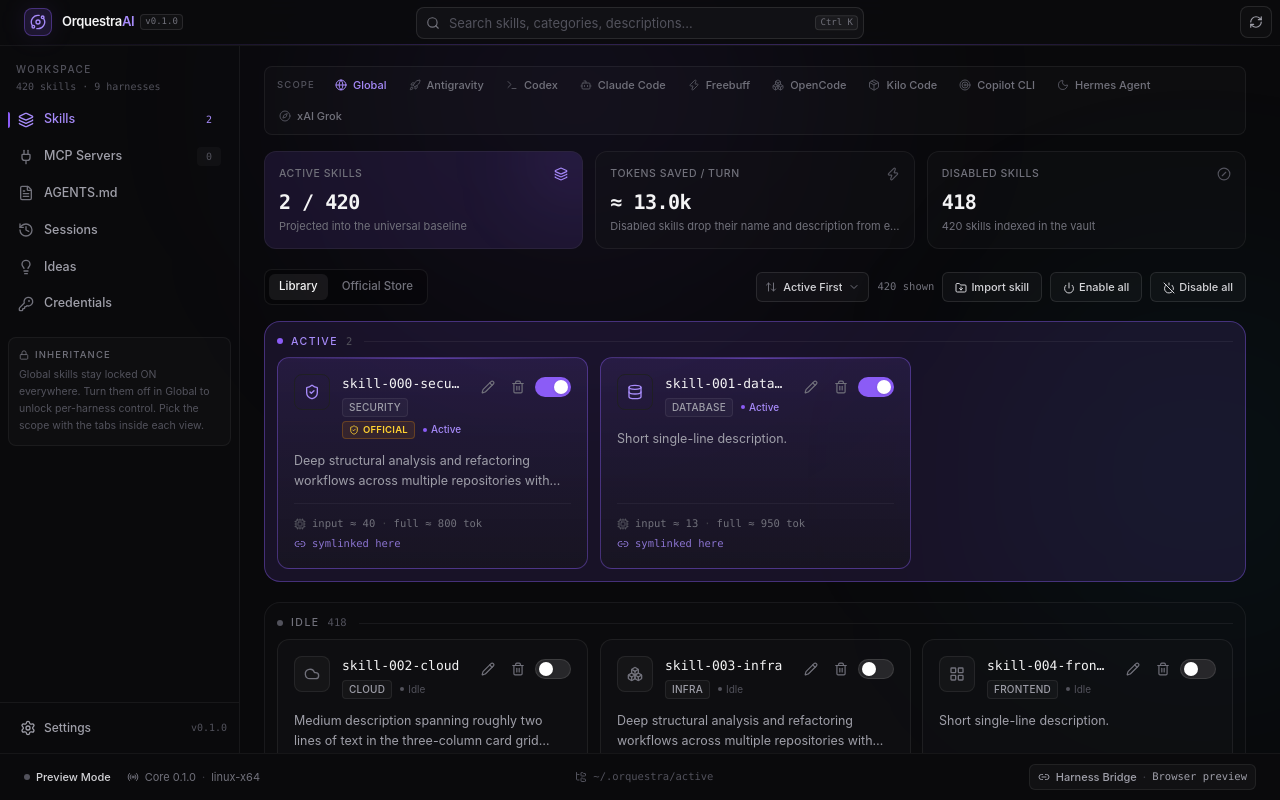
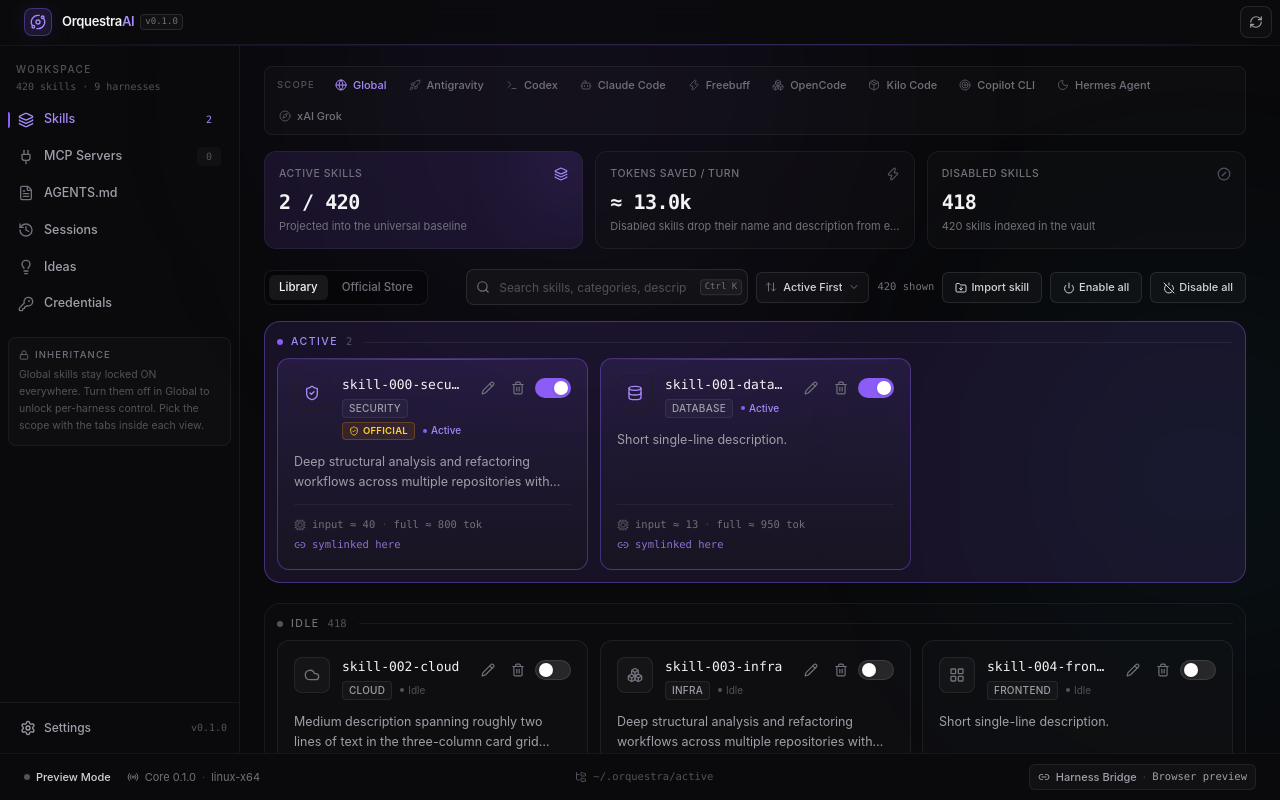
Before and after one commit to internetdozero/OrquestraAI, a React (Vite) app: page / in a window 1280 px wide. Built offline with nearby package versions, Linux system fonts and the light colour scheme.

Commit message:
refactor(search): move search into view toolbars with shared input
Remove the global header search in favor of per-view search fields,
adding a shared ToolbarSearchInput with a Ctrl+K shortcut that focuses
the visible view search.

```diff
--- a/src/App.tsx
+++ b/src/App.tsx
@@ -244,6 +244,20 @@
     clearError();
   };
 
+  // Global search shortcut: focuses the visible view's search field.
+  useEffect(() => {
+    const onKeyDown = (event: KeyboardEvent) => {
+      if (!(event.metaKey || event.ctrlKey) || event.key.toLowerCase() !== "k") return;
+      const target = document.querySelector<HTMLInputElement>("[data-view-search]");
+      if (!target) return;
+      event.preventDefault();
+      target.focus();
+      target.select();
+    };
+    window.addEventListener("keydown", onKeyDown);
+    return () => window.removeEventListener("keydown", onKeyDown);
+  }, []);
+
   if (!essentialsReady) return <BootScreen />;
 
   return (
@@ -256,9 +270,6 @@
 
       <Header
         isTauri={isTauri}
-        mode={view}
-        query={query}
-        onQueryChange={setQuery}
         onRefresh={() => {
           // Every view reloads through the shared token; skills additionally
           // refreshes harness counters with a toast.
--- a/src/components/Header.tsx
+++ b/src/components/Header.tsx
@@ -1,17 +1,12 @@
-import { useEffect, useRef, useState } from "react";
-import { Orbit, RefreshCw, Search } from "lucide-react";
+import { useEffect, useState } from "react";
+import { Orbit, RefreshCw } from "lucide-react";
 import { getCurrentWindow } from "@tauri-apps/api/window";
 import { useI18n } from "../hooks/useI18n";
-import type { ActiveView } from "../lib/views";
 import { cn } from "../lib/utils";
 
 interface HeaderProps {
-  query: string;
-  onQueryChange: (value: string) => void;
   onRefresh: () => void;
   refreshing: boolean;
-  /** The platform view being shown; the skills view owns its harness scope. */
-  mode?: ActiveView;
   /** True inside the desktop shell: fuses frameless window controls into the header. */
   isTauri: boolean;
 }
@@ -82,17 +77,8 @@
   );
 }
 
-export function Header({
-  query,
-  onQueryChange,
-  onRefresh,
-  refreshing,
-  mode = "skills",
-  isTauri,
-}: HeaderProps) {
+export function Header({ onRefresh, refreshing, isTauri }: HeaderProps) {
   const { t } = useI18n();
-  const searchRef = useRef<HTMLInputElement>(null);
-  const showSearch = mode === "skills" || mode === "mcps";
   const [maximized, setMaximized] = useState(false);
 
   useEffect(() => {
@@ -173,22 +159,6 @@
     </div>
   ) : null;
 
-  useEffect(() => {
-    if (!showSearch) return;
-
-    const onKeyDown = (event: KeyboardEvent) => {
-      const isShortcut = (event.metaKey || event.ctrlKey) && event.key === "k";
-      if (!isShortcut) return;
-
-      event.preventDefault();
-      searchRef.current?.focus();
-      searchRef.current?.select();
-    };
-
-    window.addEventListener("keydown", onKeyDown);
-    return () => window.removeEventListener("keydown", onKeyDown);
-  }, [showSearch]);
-
   return (
     <header
       className="relative z-20 shrink-0 border-b border-white/5 bg-[#0b0b0e]/85 backdrop-blur-xl"
@@ -219,29 +189,8 @@
           </div>
         </div>
 
-        {showSearch ? (
-          <>
-            {/* Search: pinned to the true window center, clear of both flanks. */}
-            <div className="absolute top-1/2 left-1/2 w-[min(28rem,calc(100%-36rem))] -translate-x-1/2 -translate-y-1/2">
-              <Search className="pointer-events-none absolute top-1/2 left-2.5 size-3.5 -translate-y-1/2 text-zinc-500" />
-              <input
-                ref={searchRef}
-                type="search"
-                value={query}
-                onChange={(event) => onQueryChange(event.target.value)}
-                placeholder={
-                  mode === "mcps" ? t.common.searchPlaceholderMcps : t.common.searchPlaceholder
-                }
-                aria-label={
-                  mode === "mcps" ? t.common.searchAriaLabelMcps : t.common.searchAriaLabel
-                }
-                spellCheck={false}
-                className="h-8 w-full rounded-lg border border-white/10 bg-zinc-900/60 pr-14 pl-8 text-[13px] leading-8 text-zinc-200 placeholder:text-zinc-600 outline-none transition focus:border-emerald-500/40 focus:bg-zinc-900 focus:ring-2 focus:ring-emerald-500/10 [&::-webkit-search-cancel-button]:appearance-none"
-              />
-              <kbd className="pointer-events-none absolute top-1/2 right-1.5 hidden -translate-y-1/2 items-center gap-0.5 rounded border border-white/10 bg-white/[0.04] px-1 font-mono text-[9px] text-zinc-500 sm:flex">
-                Ctrl&nbsp;K
-              </kbd>
-            </div>            {/* Refresh + window controls */}
+        <div className="flex-1 self-stretch" />
+        {/* Refresh + window controls */}
         <div className="ml-auto flex shrink-0 items-center gap-2">
           {refreshButton}
           {isTauri && (
@@ -251,21 +200,6 @@
             </>
           )}
         </div>
-          </>
-        ) : (
-          <>
-            <div className="flex-1 self-stretch" />
-            <div className="ml-auto flex shrink-0 items-center gap-2">
-              {refreshButton}
-              {isTauri && (
-                <>
-                  <span aria-hidden className="mx-0.5 h-4 w-px bg-white/10" />
-                  {windowControls}
-                </>
-              )}
-            </div>
-          </>
-        )}
       </div>
 
       <div className="hairline-gradient h-px w-full opacity-60" />
--- a/src/components/McpView.tsx
+++ b/src/components/McpView.tsx
@@ -221,6 +221,8 @@
         <div className="mb-4 flex flex-wrap items-center justify-between gap-x-4 gap-y-3">
           <StoreTabs showStore={showStore} onChange={setShowStore} className="mb-0" />
           <McpToolbar
+            query={query}
+            onQueryChange={(value) => onQueryChange?.(value)}
             scope={scope}
             scopeLabel={scopeLabel}
             visibleCount={visibleServers.length}
--- a/src/components/SkillsToolbar.tsx
+++ b/src/components/SkillsToolbar.tsx
@@ -14,7 +14,7 @@
 import { useI18n } from "../hooks/useI18n";
 import { CustomDropdown } from "./CustomDropdown";
 import { StoreTabs } from "./StoreTabs";
-import { actionButtonClass, StatTile } from "./ui";
+import { actionButtonClass, StatTile, ToolbarSearchInput } from "./ui";
 
 /** Order control for the skill grid, sat with the other grid controls. */
 function SortSelect({ value, onChange }: { value: SortMode; onChange: (mode: SortMode) => void }) {
@@ -58,6 +58,9 @@
   /** Library | Official Store switch, sat with the other grid controls. */
   showStore: boolean;
   onShowStoreChange: (show: boolean) => void;
+  /** Live search text owned by the parent view. */
+  query: string;
+  onQueryChange: (query: string) => void;
 }
 
 /**
@@ -84,6 +87,8 @@
   onImport,
   showStore,
   onShowStoreChange,
+  query,
+  onQueryChange,
 }: SkillsToolbarProps) {
   const { t } = useI18n();
   const isGlobal = scope === GLOBAL_SCOPE.id;
@@ -122,6 +127,12 @@
         <StoreTabs showStore={showStore} onChange={onShowStoreChange} className="mb-0" />
 
         <div className="flex min-w-0 flex-1 flex-wrap items-center justify-end gap-2 sm:flex-none">
+          <ToolbarSearchInput
+            value={query}
+            onChange={onQueryChange}
+            placeholder={t.common.searchPlaceholder}
+            ariaLabel={t.common.searchAriaLabel}
+          />
           <SortSelect value={sortMode} onChange={onSortModeChange} />
           <span className="font-mono text-[10.5px] whitespace-nowrap text-zinc-500">
             {t.skills.shownCount(visibleCount)}
--- a/src/components/SkillsView.tsx
+++ b/src/components/SkillsView.tsx
@@ -265,6 +265,8 @@
         onImport={() => setImportOpen(true)}
         showStore={showStore}
         onShowStoreChange={setShowStore}
+        query={query}
+        onQueryChange={onQueryChange}
       />
 
       {banner && hasSkills && (
--- a/src/components/credentials/CredentialsHeader.tsx
+++ b/src/components/credentials/CredentialsHeader.tsx
@@ -123,6 +123,7 @@
           <Search className="pointer-events-none absolute top-1/2 left-2.5 size-3.5 -translate-y-1/2 text-zinc-500" />
           <input
             value={query}
+            data-view-search
             onChange={(event) => onQueryChange(event.target.value)}
             placeholder={s.searchPlaceholder}
             aria-label={s.searchAria}
--- a/src/components/ideas/IdeasToolbar.tsx
+++ b/src/components/ideas/IdeasToolbar.tsx
@@ -46,6 +46,7 @@
       <label className="relative min-w-44 flex-1 basis-52">
         <Search className="pointer-events-none absolute top-1/2 left-2.5 size-3.5 -translate-y-1/2 text-zinc-500" />
         <input
+          data-view-search
           value={search}
           onChange={(event) => onSearchChange(event.target.value)}
           placeholder={s.searchPlaceholder}
--- a/src/components/sessions/SessionsToolbar.tsx
+++ b/src/components/sessions/SessionsToolbar.tsx
@@ -47,6 +47,7 @@
           <Search className="pointer-events-none absolute top-1/2 left-2.5 size-3.5 -translate-y-1/2 text-zinc-500" />
           <input
             type="search"
+            data-view-search
             value={filter.query}
             onChange={(e) => onChange({ ...filter, query: e.target.value })}
             placeholder={s.searchPlaceholder}
--- a/src/components/ui.tsx
+++ b/src/components/ui.tsx
@@ -1,5 +1,5 @@
 import { useCallback, type HTMLAttributes, type ReactNode } from "react";
-import { AlertTriangle, type LucideIcon } from "lucide-react";
+import { AlertTriangle, Search, type LucideIcon } from "lucide-react";
 import { useI18n } from "../hooks/useI18n";
 import { cn } from "../lib/utils";
 
@@ -67,6 +67,42 @@
         <p className="mt-1 text-[11px] leading-relaxed text-zinc-500">{description}</p>
       </div>
       {children}
+    </div>
+  );
+}
+
+/**
+ * In-grid search field shared by the registry toolbars (skills, MCPs).
+ * Same look as the old window-bar search: icon left, Ctrl K hint right.
+ * Carries `data-view-search` so the global Ctrl/Cmd+K shortcut finds it.
+ */
+export function ToolbarSearchInput({
+  value,
+  onChange,
+  placeholder,
+  ariaLabel,
+}: {
+  value: string;
+  onChange: (value: string) => void;
+  placeholder: string;
+  ariaLabel: string;
+}) {
+  return (
+    <div className="relative mr-auto min-w-0 flex-1 basis-56 sm:max-w-xs">
+      <Search className="pointer-events-none absolute top-1/2 left-2.5 size-3.5 -translate-y-1/2 text-zinc-500" />
+      <input
+        type="search"
+        value={value}
+        onChange={(event) => onChange(event.target.value)}
+        placeholder={placeholder}
+        aria-label={ariaLabel}
+        spellCheck={false}
+        data-view-search
+        className="h-9 w-full rounded-lg border border-white/10 bg-zinc-900/60 pr-14 pl-8 text-[12px] text-zinc-200 placeholder:text-zinc-600 outline-none transition focus:border-emerald-500/40 focus:bg-zinc-900 focus:ring-2 focus:ring-emerald-500/10 [&::-webkit-search-cancel-button]:appearance-none"
+      />
+      <kbd className="pointer-events-none absolute top-1/2 right-1.5 hidden -translate-y-1/2 items-center gap-0.5 rounded border border-white/10 bg-white/[0.04] px-1 font-mono text-[9px] text-zinc-500 sm:flex">
+        Ctrl&nbsp;K
+      </kbd>
     </div>
   );
 }
```
Also changed, not shown: src/components/McpToolbar.tsx (+12 -1 lines). Lines whose indentation alone changed are shown as unchanged.
